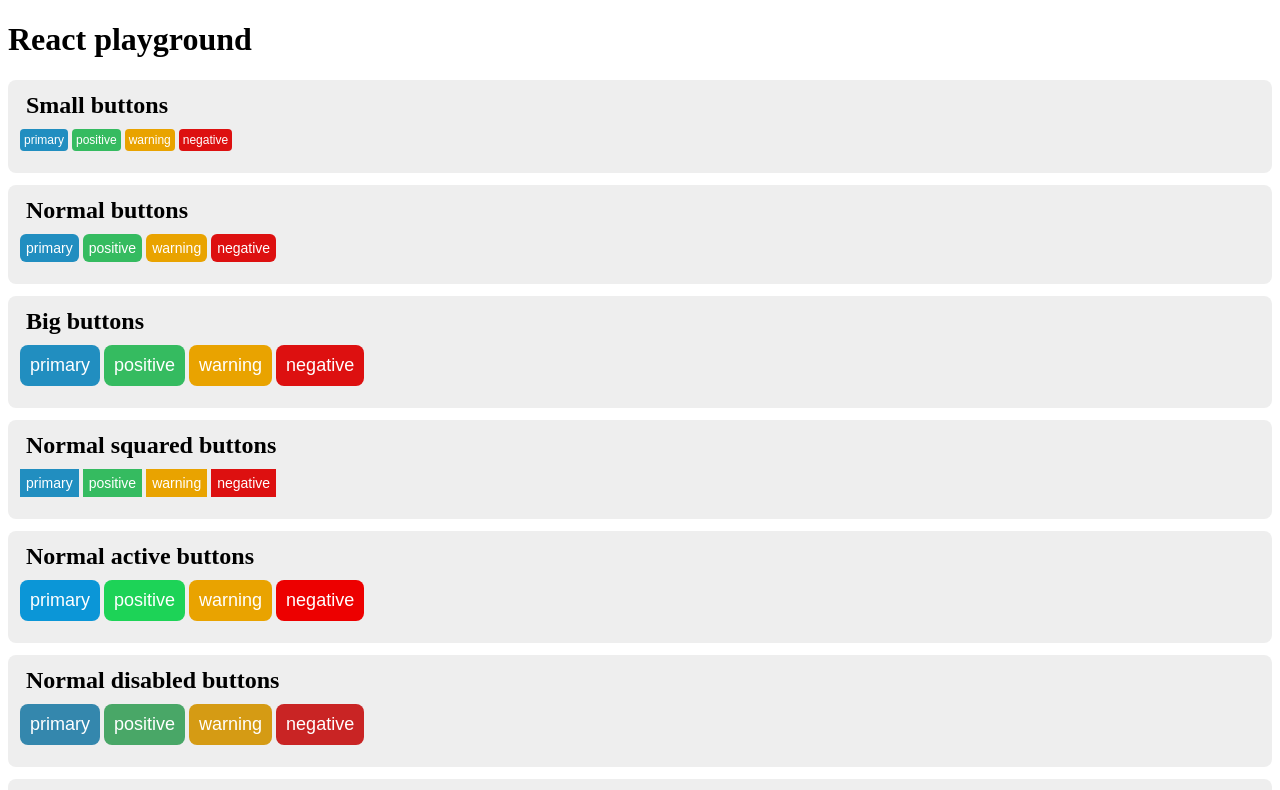
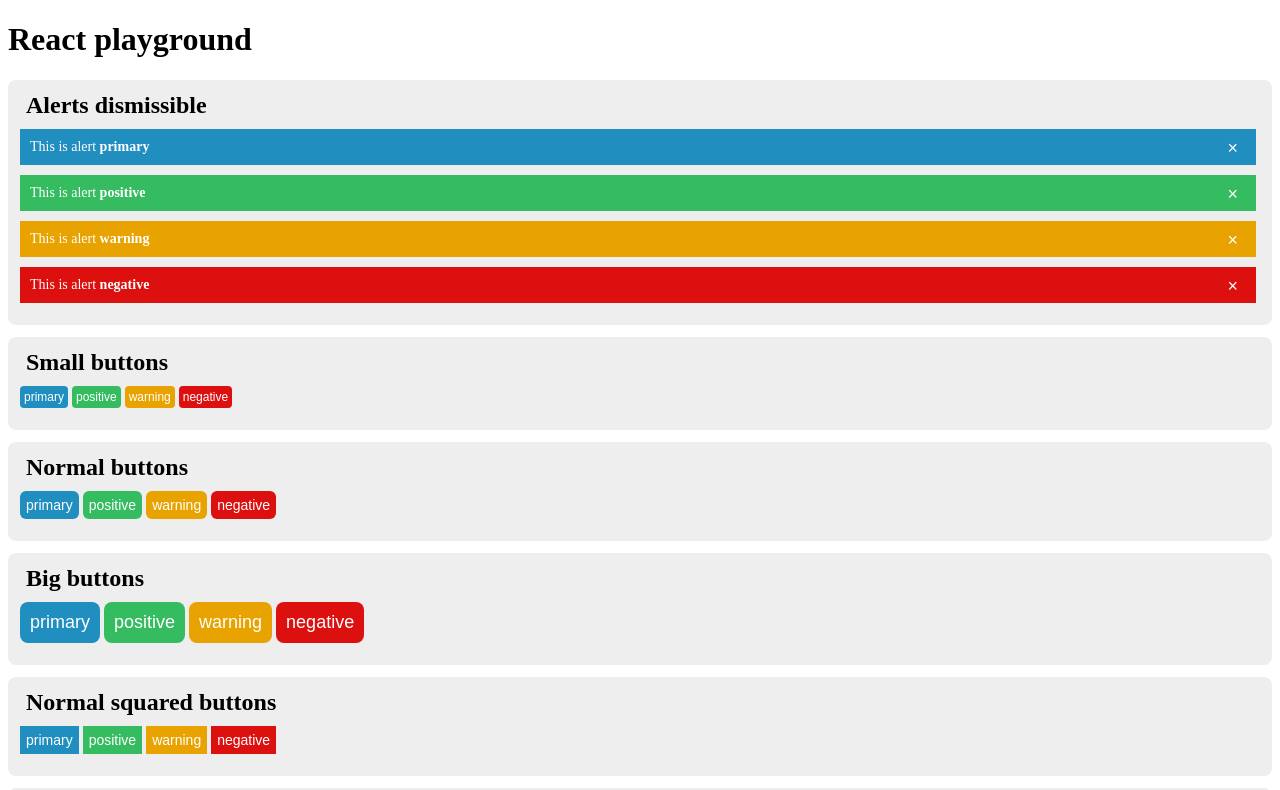
Before and after one commit to Optifun/ui-kit, a React app: page / in a window 1280 px wide. Shown: the top 790 px of the page. Built offline with nearby package versions, Linux system fonts and the light colour scheme.

Commit message:
Alert component

```diff
--- a/src/App.jsx
+++ b/src/App.jsx
@@ -1,9 +1,32 @@
-import React from "react";
+import React, { useState } from "react";
 // import { Button } from "./components";
 import "@/styles/scss/index.scss";
-import Button from "./components/button";
+import { Alert, Button } from "./components";
 
 const themes = ["primary", "positive", "warning", "negative"];
+
+const drawAlerts = (dismisible) => {
+  const [state, setState] = useState([true, true, true, true]);
+  let key = 0;
+  const toggleOpen = (index) => {
+    setState(state.map((st, id) => (id === index ? !st : st)));
+    console.log(state);
+  };
+
+  return themes.map((theme, index) => {
+    const dismiss = dismisible === true ? () => toggleOpen(index) : undefined;
+    return (
+      <Alert
+        key={key++}
+        open={state[index]}
+        theme={theme}
+        dismissible={dismiss}
+      >
+        This is alert <b>{theme}</b>
+      </Alert>
+    );
+  });
+};
 
 const drawButtons = (
   size,
@@ -35,6 +58,10 @@ export default function App(props) {
     <div>
       <h1>React playground</h1>
       <div className="example">
+        <h2>Alerts dismissible</h2>
+        {drawAlerts(true)}
+      </div>
+      <div className="example">
         <h2>Small buttons</h2>
         {drawButtons("small")}
       </div>
--- a/src/components/alert/Alert.jsx
+++ b/src/components/alert/Alert.jsx
@@ -1,5 +1,6 @@
 import React from "react";
 import PropTypes from "prop-types";
+import classNames from "classnames";
 
 const Alert = (props) => {
   const { className, theme, open, children, dismissible, ...attrs } = props;
@@ -8,15 +9,14 @@ const Alert = (props) => {
     className,
     "alert",
     `alert-${theme}`,
+    open && "alert-open",
     dismissible && "alert-dismissible"
   );
 
-  const closeClasses = classNames("close", closeClassName);
-
   return (
-    <div className={classes}>
+    <div className={classes} {...attrs}>
       {dismissible ? (
-        <button type="button" className={closeClasses} onClick={dismissible}>
+        <button type="button" className="close" onClick={dismissible}>
           <span aria-hidden="true">&times;</span>
         </button>
       ) : null}
@@ -32,7 +32,6 @@ Alert.propTypes = {
   theme: PropTypes.string,
   open: PropTypes.bool,
   dismissible: PropTypes.func,
-  transition: PropTypes.shape(Fade.propTypes),
 };
 
 Alert.defaultProps = {
--- a/src/components/index.jsx
+++ b/src/components/index.jsx
@@ -1,3 +1,4 @@
 import Button from "./button";
+import Alert from "./alert";
 
-export default { Button };
+export { Alert, Button };
--- /dev/null
+++ b/src/styles/scss/_alert.scss
@@ -0,0 +1,41 @@
+.alert {
+  position: relative;
+  border: none;
+  display: none;
+  //   width: 100%;
+  padding: map-get($element-paddings, "big");
+  font-size: map-get($element-texts, "normal");
+
+  @each $theme, $color in $themes {
+    &-#{$theme} {
+      background-color: $color;
+      color: $foreground;
+    }
+  }
+
+  &-open {
+    display: block;
+  }
+
+  & .close {
+    position: absolute;
+    top: 0;
+    right: 0;
+    padding: map-get($element-paddings, "big");
+    color: inherit;
+  }
+}
+
+button.close {
+  background: transparent;
+  border: 0;
+  &:active {
+    outline: none;
+  }
+}
+
+.close {
+  font-size: map-get($element-texts, "big");
+  font-weight: 500;
+  line-height: 1;
+}
--- a/src/styles/scss/index.scss
+++ b/src/styles/scss/index.scss
@@ -1,4 +1,5 @@
 @import "constants";
 @import "themes";
 @import "utils";
+@import "alert";
 @import "button";
```
